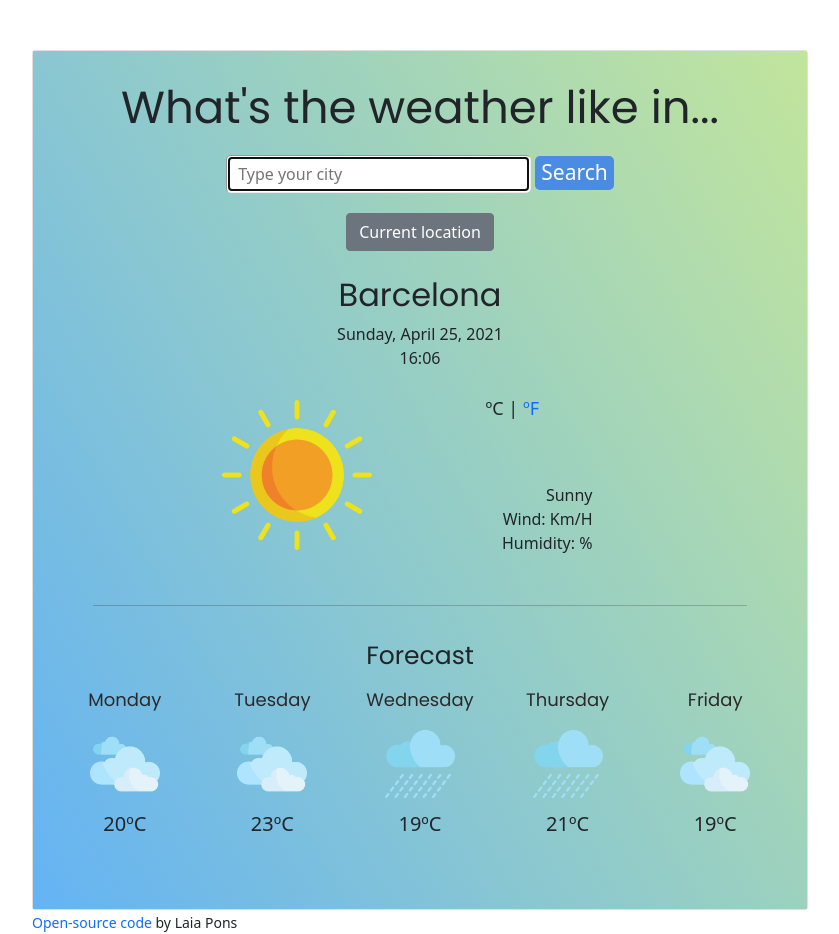
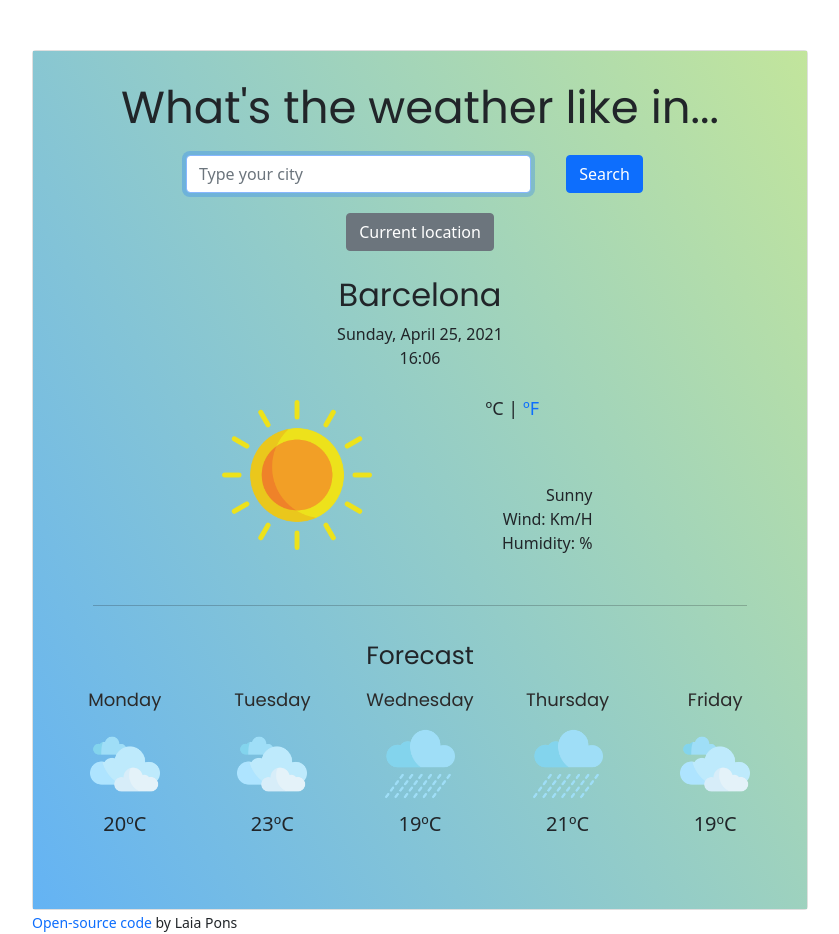
Before and after one commit to lpb1602/weather-app, a plain HTML site: page index.html in a window 1280 px wide. Shown: the whole page, without its empty margins (220-1059 px from the left). Drawn offline with nearby package versions, Linux system fonts and the light colour scheme.

Commit message:
Updated search bar

```diff
--- a/index.html
+++ b/index.html
@@ -23,8 +23,18 @@
         <div class="card-body">
           <h1 class="card-title">What's the weather like in...</h1>
          <form id="search-form">
-            <input type="Search" id="search-text" class="search" placeholder="Type your city" autocomplete="off" autofocus="on" />
-            <input type="Submit" class="search-button" value="Search"  />
+           <div class="row">
+              <div class="col-2">
+            </div>
+             <div class="col-6">
+            <input type="Search" id="search-text" class="form-control" class="search" placeholder="Type your city" autocomplete="off" autofocus="on" />
+            </div>
+            <div class="col-2">
+            <input type="Submit" class="btn btn-primary" value="Search"  />
+         </div>
+         <div class="col-2">
+            </div>
+          </div>
           </form>
           <button type="button" id="location-button" class="btn btn-secondary">Current location</button>
           <h2 id="searched-city">Barcelona</h2>
--- a/src/styles.css
+++ b/src/styles.css
@@ -57,18 +57,10 @@ a {
 }
 
 .search {
-  padding: 5px 60px;
+  padding: 5px 60px 5px 10px;
   border-radius: 5px;
   border-color: #ededed;
-  padding-left: 10px;
-}
-
-.search-button {
-  background-color: #4a8ce2;
-  color: #fff;
-  font-size: 21px;
-  border-radius: 5px;
-  border: none;
+  margin: 0;
 }
 
 .btn-secondary {
```
